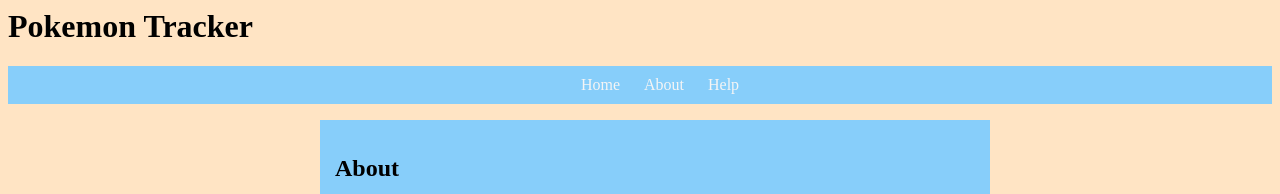
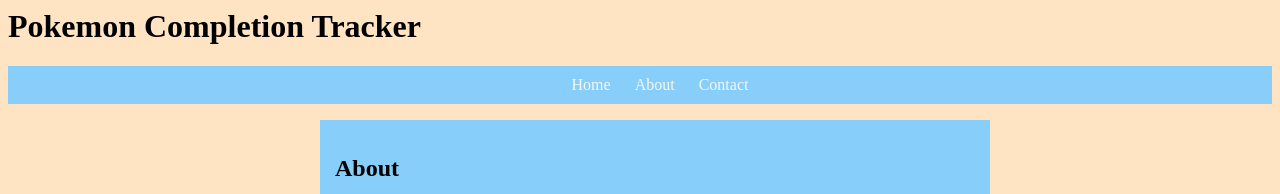
Before and after one commit to msahib1/INST377-Group-Project, a plain HTML site: page aboutPokemon.html in a window 1280 px wide. Shown: the top 194 px of the page. Drawn offline with Linux system fonts and the light colour scheme; no server answers; a script that the page names is missing.

Commit message:
About Pages

```diff
--- a/aboutPokemon.html
+++ b/aboutPokemon.html
@@ -8,7 +8,7 @@
     </head>
 
     <body>
-        <h1>Pokemon Tracker</h1>
+        <h1>Pokemon Completion Tracker</h1>
 
         <nav id="nav">
             <ul>
@@ -16,10 +16,10 @@
                     <a href="homePokemon.html">Home</a>
                 </li>
                 <li>
-                    <a href="AboutPokemon.html">About</a>
+                    <a href="aboutPokemon.html">About</a>
                 </li>
                 <li>
-                    <a href="help.html">Help</a>
+                    <a href="helpPokemon.html">Contact</a>
                 </li>
             </ul>
         </nav>
```
